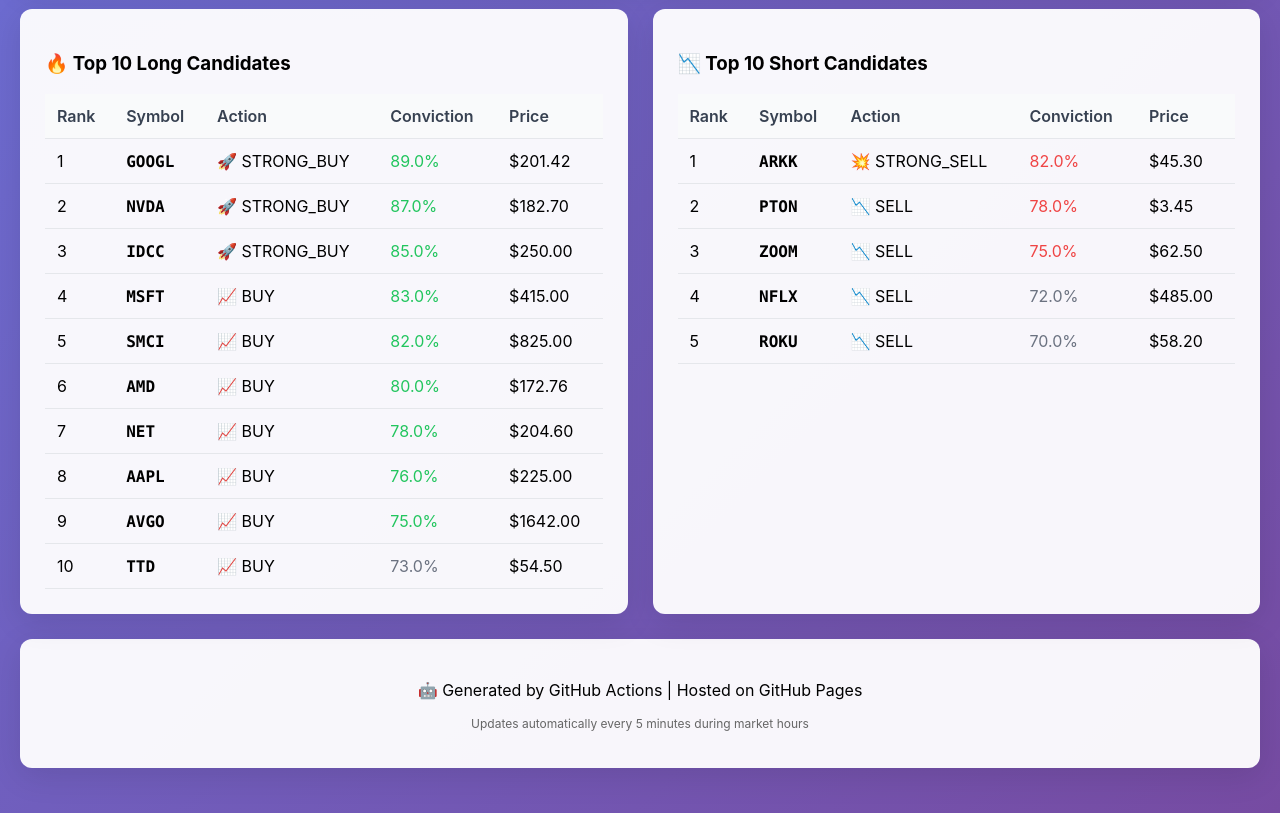
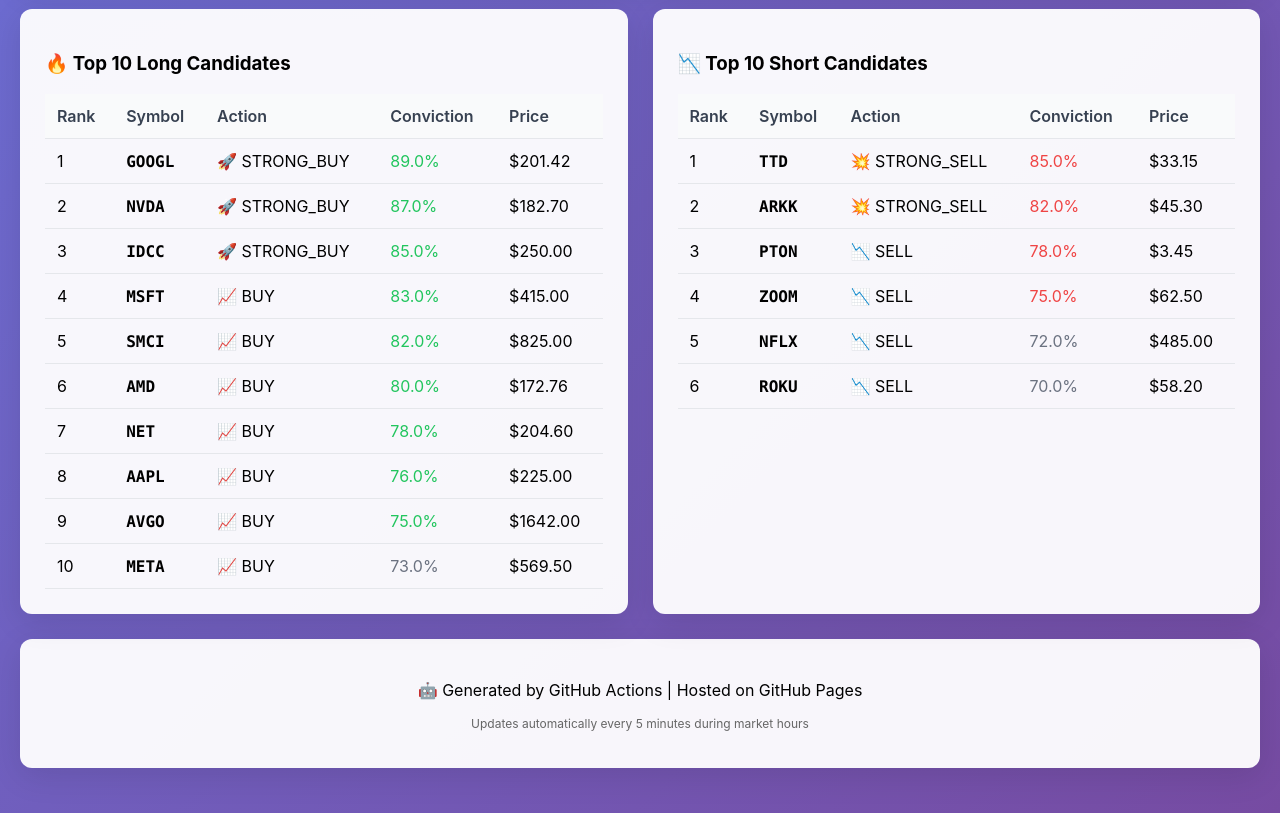
Before and after one commit to Katzup/sentiment-edge-mobile, a plain HTML site: page index.html in a window 1280 px wide. Shown: the part 1240-2053 px from the top of the page. Drawn offline with Linux system fonts and the light colour scheme.

Commit message:
Deploy comprehensive dashboard with all features

```diff
--- a/index.html
+++ b/index.html
@@ -30,7 +30,7 @@
     <div class="container">
         <div class="header">
             <h1>🎯 SentientEdge Trading Dashboard (GitHub Pages)</h1>
-            <p>Static Dashboard | Last Updated: 2025-08-09 13:55:07 UTC | Auto-refresh: 5min</p>
+            <p>Static Dashboard | Last Updated: 2025-08-09 13:57:08 UTC | Auto-refresh: 5min</p>
         </div>
 
         <div class="grid">
@@ -263,10 +263,10 @@
 
                         <tr>
                             <td>10</td>
-                            <td class="symbol">TTD</td>
+                            <td class="symbol">META</td>
                             <td>📈 BUY</td>
                             <td class="neutral">73.0%</td>
-                            <td>$54.50</td>
+                            <td>$569.50</td>
                         </tr>
 
                     </tbody>
@@ -289,6 +289,14 @@
 
                         <tr>
                             <td>1</td>
+                            <td class="symbol">TTD</td>
+                            <td>💥 STRONG_SELL</td>
+                            <td class="negative">85.0%</td>
+                            <td>$33.15</td>
+                        </tr>
+
+                        <tr>
+                            <td>2</td>
                             <td class="symbol">ARKK</td>
                             <td>💥 STRONG_SELL</td>
                             <td class="negative">82.0%</td>
@@ -296,7 +304,7 @@
                         </tr>
 
                         <tr>
-                            <td>2</td>
+                            <td>3</td>
                             <td class="symbol">PTON</td>
                             <td>📉 SELL</td>
                             <td class="negative">78.0%</td>
@@ -304,7 +312,7 @@
                         </tr>
 
                         <tr>
-                            <td>3</td>
+                            <td>4</td>
                             <td class="symbol">ZOOM</td>
                             <td>📉 SELL</td>
                             <td class="negative">75.0%</td>
@@ -312,7 +320,7 @@
                         </tr>
 
                         <tr>
-                            <td>4</td>
+                            <td>5</td>
                             <td class="symbol">NFLX</td>
                             <td>📉 SELL</td>
                             <td class="neutral">72.0%</td>
@@ -320,7 +328,7 @@
                         </tr>
 
                         <tr>
-                            <td>5</td>
+                            <td>6</td>
                             <td class="symbol">ROKU</td>
                             <td>📉 SELL</td>
                             <td class="neutral">70.0%</td>
```
